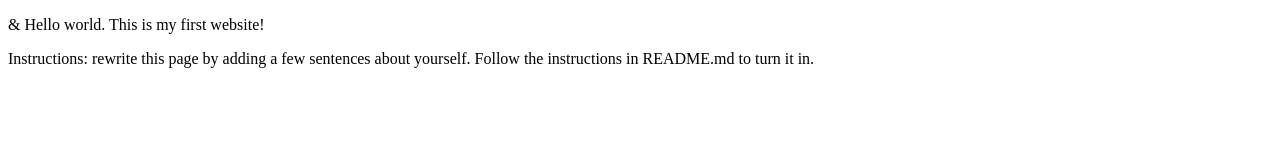
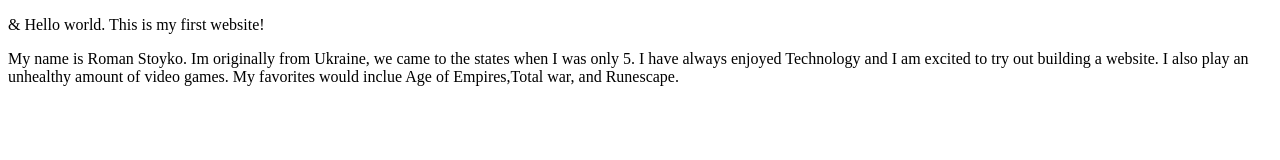
Before and after one commit to RstoykoMadeit/webdev_lab1, a plain HTML site: page index.html in a window 1280 px wide. Drawn offline with Linux system fonts and the light colour scheme.

Commit message:
added to index
Filled out a few sentences about myself

```diff
--- a/index.html
+++ b/index.html
@@ -6,6 +6,6 @@
 </head>
 <body>
   <p>&amp; Hello world. This is my first website!</p>
-  <p>Instructions: rewrite this page by adding a few sentences about yourself. Follow the instructions in README.md to turn it in.</p>
+  <p>My name is Roman Stoyko. Im originally from Ukraine, we came to the states when I was only 5. I have always enjoyed Technology and I am excited to try out building a website.  I also play an unhealthy amount of video games. My favorites would inclue Age of Empires,Total war, and Runescape. </p>
 </body>
 </html>
```
